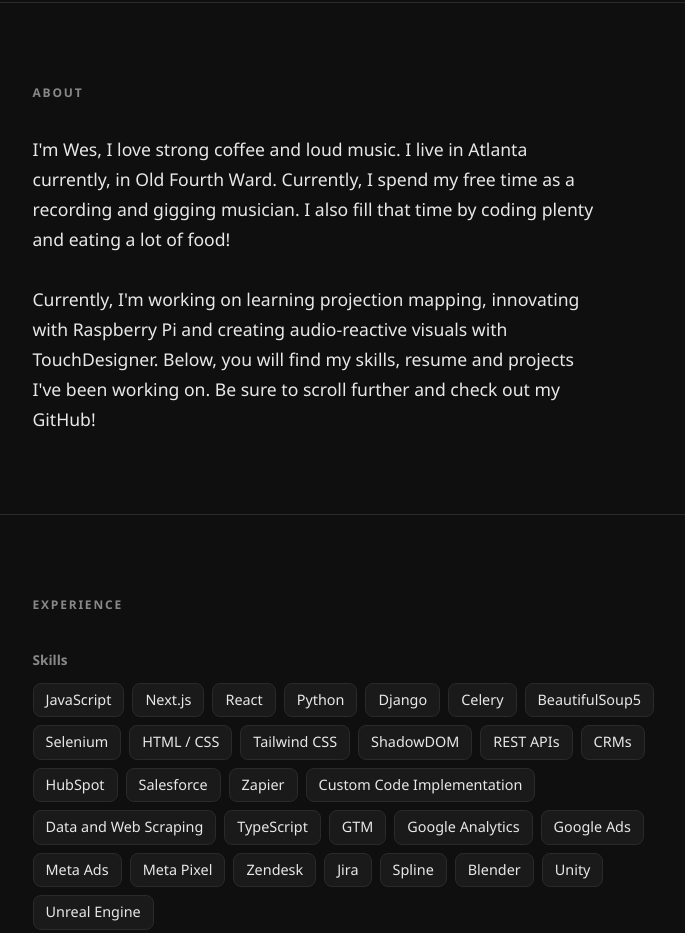
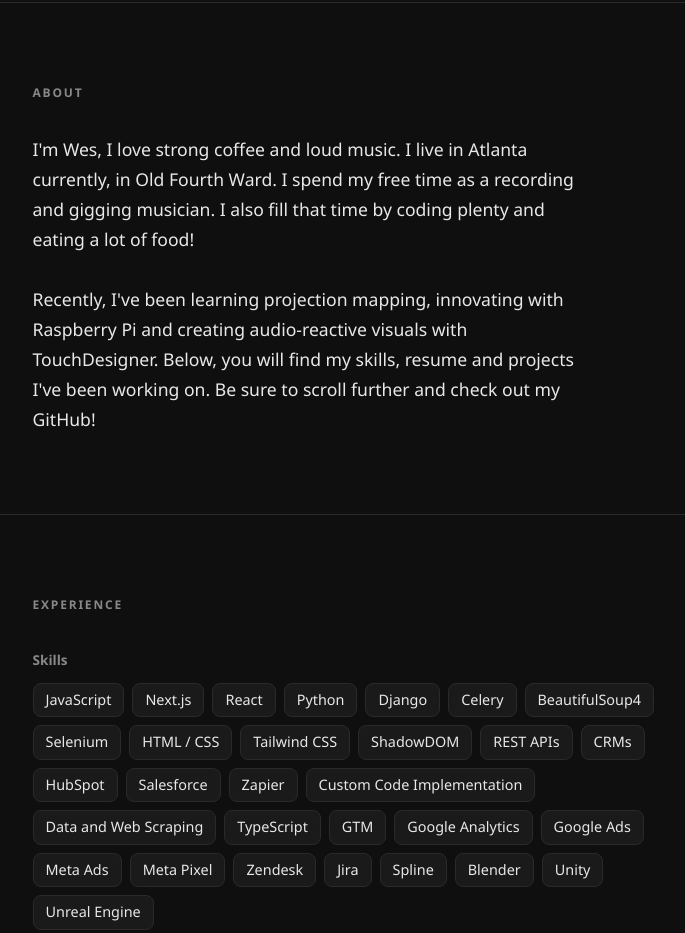
Before and after one commit to WesWJensen/WesWJensen.github.io, a plain HTML site: page index.html in a window 1280 px wide. Shown: the part 798-1731 px from the top of the page, without its empty margins (264-949 px from the left). Drawn offline with Linux system fonts and the light colour scheme; some packages are replaced by stand-ins of ours; a script that the page names is missing.

Commit message:
Update index.html

```diff
--- a/index.html
+++ b/index.html
@@ -24,10 +24,10 @@
       <h2>About</h2>
       <p>
         I'm Wes, I love strong coffee and loud music. I live in Atlanta currently, in Old Fourth Ward.
-        Currently, I spend my free time as a recording and gigging musician. I also fill that time by coding plenty and eating a lot of food!
+        I spend my free time as a recording and gigging musician. I also fill that time by coding plenty and eating a lot of food!
         <br>
         <br>
-        Currently, I'm working on learning projection mapping, innovating with Raspberry Pi and creating audio-reactive visuals with TouchDesigner.
+        Recently, I've been learning projection mapping, innovating with Raspberry Pi and creating audio-reactive visuals with TouchDesigner.
         Below, you will find my skills, resume and projects I've been working on. Be sure to scroll further and check out my GitHub!
       </p>
     </div>
@@ -47,7 +47,7 @@
           <li>Python</li>
           <li>Django</li>
           <li>Celery</li>
-          <li>BeautifulSoup5</li>
+          <li>BeautifulSoup4</li>
           <li>Selenium</li>
           <li>HTML / CSS</li>
           <li>Tailwind CSS</li>
```
